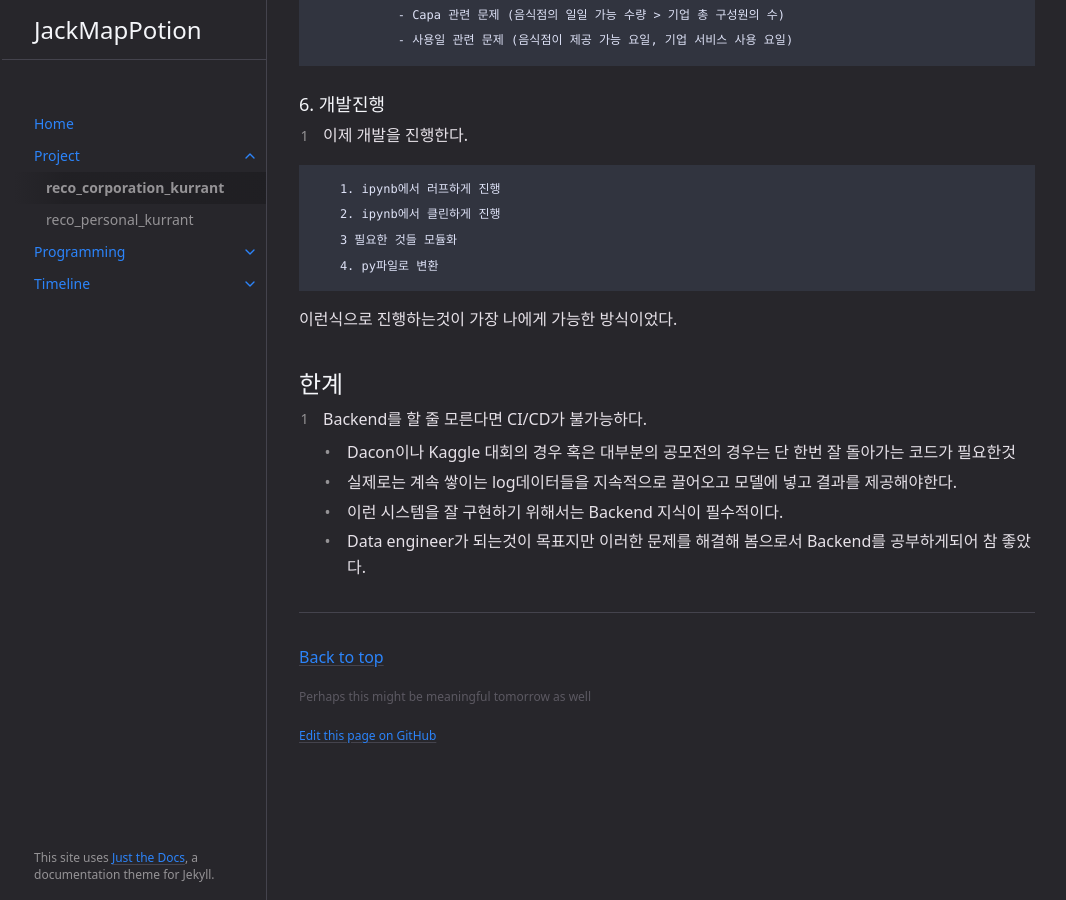
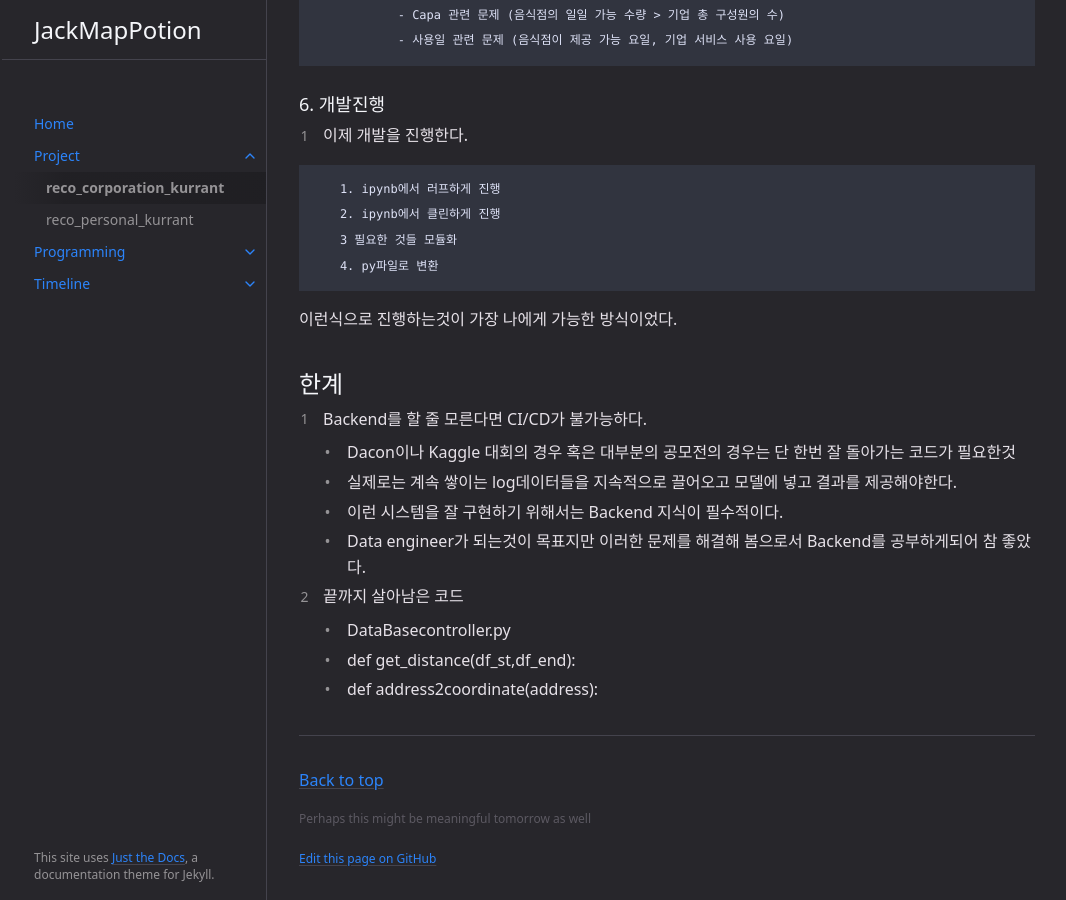
Before and after one commit to jackmappotion/jackmappotion.github.io, a Jekyll site: the page built from docs/project/reco_corporation_kurrant.md, in a window 1280 px wide and 900 px high, scrolled down 3130 px. Shown: the whole window, without its empty margins (105-1171 px from the left). Built offline with Jekyll 4.4.1, drawn with Linux system fonts in a browser that asks for light colours.

Commit message:
:heavy_plus_sign: Add 끝까지 살아남은 코드

```diff
--- a/docs/project/reco_corporation_kurrant.md
+++ b/docs/project/reco_corporation_kurrant.md
@@ -143,3 +143,7 @@ parent: Project
     - 실제로는 계속 쌓이는 log데이터들을 지속적으로 끌어오고 모델에 넣고 결과를 제공해야한다.
     - 이런 시스템을 잘 구현하기 위해서는 Backend 지식이 필수적이다.
     - Data engineer가 되는것이 목표지만 이러한 문제를 해결해 봄으로서 Backend를 공부하게되어 참 좋았다.
+2. 끝까지 살아남은 코드
+    - DataBasecontroller.py
+    - def get_distance(df_st,df_end):
+    - def address2coordinate(address):
```
